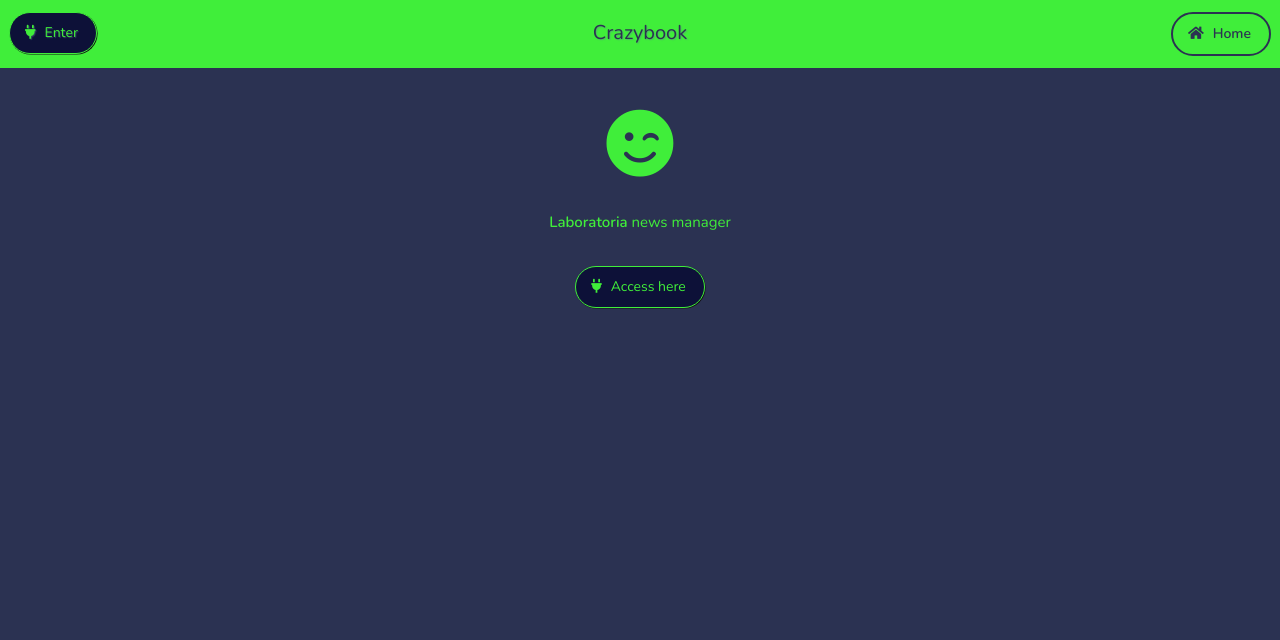
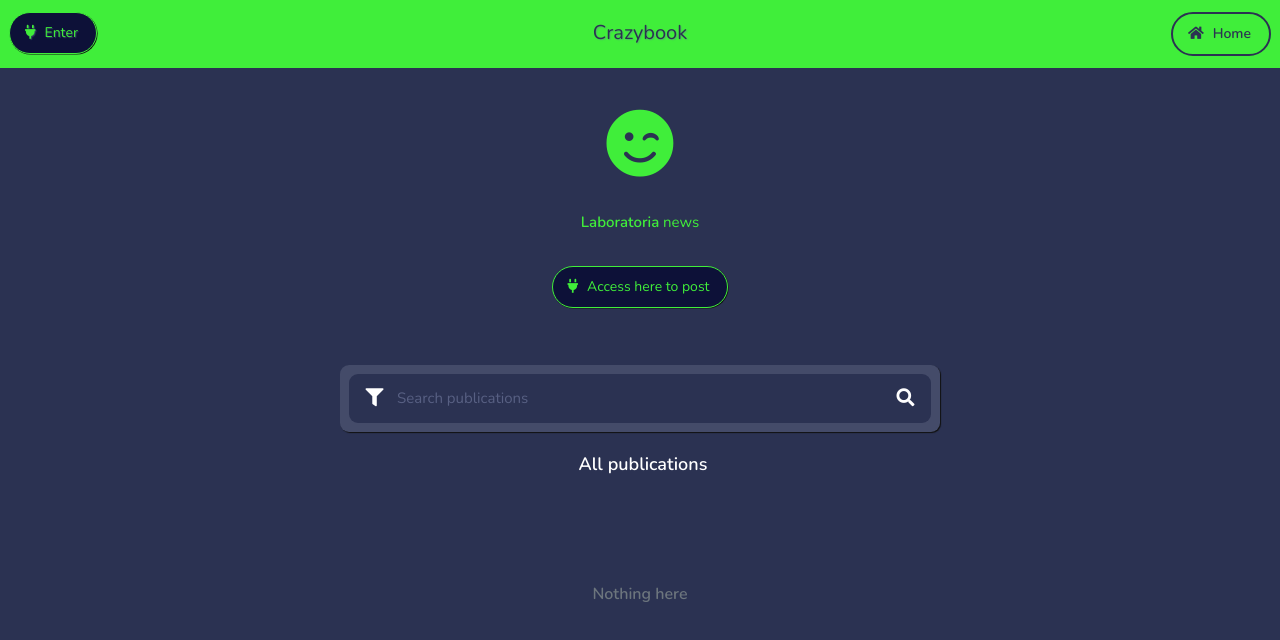
Before and after one commit to migueldiganchi/simple-book, a React (Create React App) app: page / in a window 1280 px wide. Shown: the top 640 px of the page. Built offline with nearby package versions, Linux system fonts and the light colour scheme.

Commit message:
small improvements

```diff
--- a/src/components/Auth/Auth.js
+++ b/src/components/Auth/Auth.js
@@ -77,7 +77,7 @@ class Auth extends React.Component {
     }
 
     this.props.onWait("Checking for credentials...");
-    setTimeout(() => {
+    // setTimeout(() => {
     axiosAuth
       .post("/verifyPassword?key=AIzaSyAXRS3ijUJ0HhgC12cSeqe41WnDEcoN6-w", {
         email: this.state.email,
@@ -94,13 +94,12 @@ class Auth extends React.Component {
         });
       })
       .catch(error => {
-          console.info("error", error);
         setTimeout(() => {
           this.props.onNotify("Bad credentials", "error");
         }, 99);
         this.props.onStopWait();
       });
-    }, 3000);
+    // }, 3000);
   };
 
   storeCredentials = credentials => {
--- a/src/components/Header.js
+++ b/src/components/Header.js
@@ -63,7 +63,7 @@ class Header extends React.Component {
                   (isAuthdisabled ? "disabled" : "")
                 }
               >
-                <i className="fas fa-key" />
+                <i className="fas fa-plug" />
               </NavLink>
             ]
           ) : !this.state.closeConfirmation ? (
--- a/src/components/Presentation.js
+++ b/src/components/Presentation.js
@@ -8,11 +8,11 @@ function Presentation() {
         <i className="fas fa-smile-wink" />
       </div>
       <p className="text-box">
-        <b>Laboratoria</b> news manager
+        <b>Laboratoria</b> news
       </p>
       <NavLink to="/auth" className="do do-primary">
         <i className="fas fa-plug" />
-        <span>Access here</span>
+        <span>Access here to post</span>
       </NavLink>
     </div>
   );
--- a/src/components/Publications/PublicationManager.js
+++ b/src/components/Publications/PublicationManager.js
@@ -267,10 +267,9 @@ class PublicationManager extends React.Component {
       />
     );
 
-    return !this.props.isAuthenticated() ? (
-      <Presentation />
-    ) : (
+    return (
       <div className="pb-4">
+        {!this.props.isAuthenticated() ? <Presentation /> : null}
         {searcher}
         {publicationListTitle}
         <PublicationList
```
Lines whose indentation alone changed are shown as unchanged.
